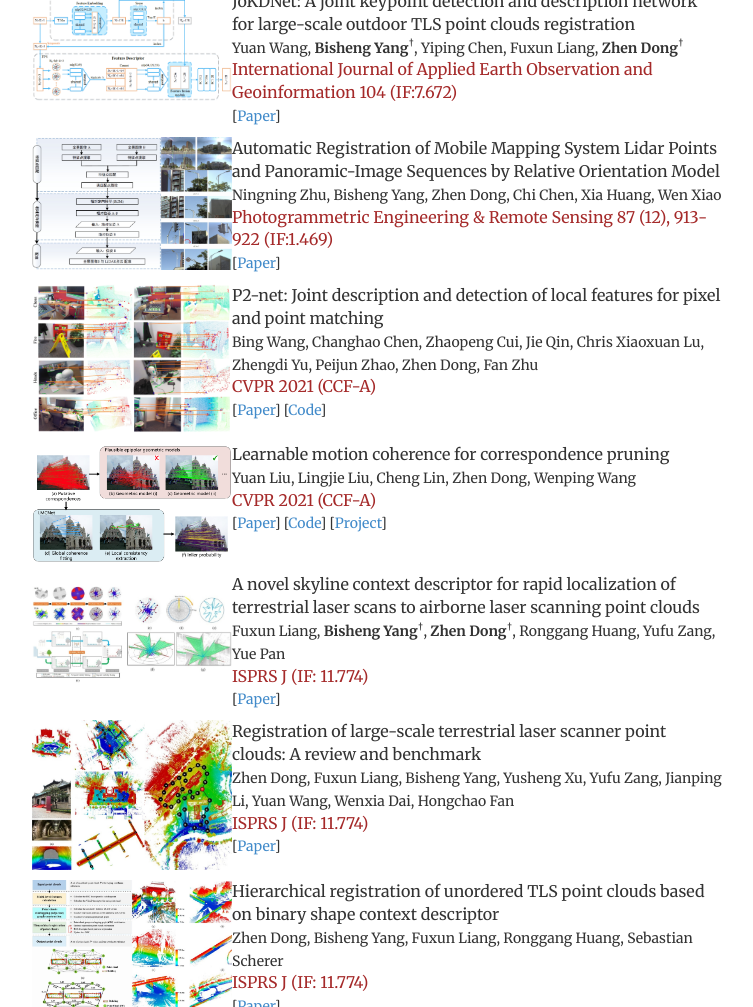
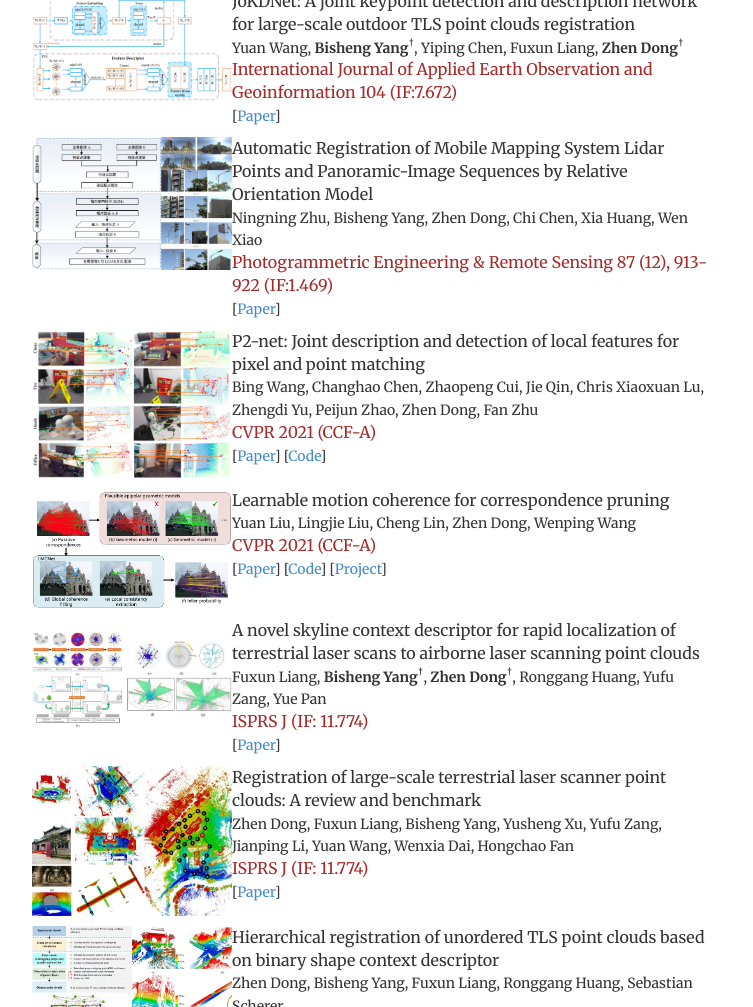
Before and after one commit to XC-Young/HorizentalWang.github.io, a Jekyll site: the page built from publications/index_topic.html, in a window 1280 px wide. Shown: the part 386-1393 px from the top of the page, without its empty margins (278-1031 px from the left). Built offline with Jekyll 4.4.1, drawn with Linux system fonts in a browser that asks for light colours; grey boxes are pictures that could not be loaded.

Commit message:
Update style.css

```diff
--- a/css/style.css
+++ b/css/style.css
@@ -97,6 +97,7 @@ pre.prettyprint { padding: 10px !important; margin: 40px; font-size: 12px;}
 	display: flex;
 	margin-bottom: 10px;
 	padding-left: 30px;
+	padding-right: 10px;
   }
 
 .pubpic {
```
